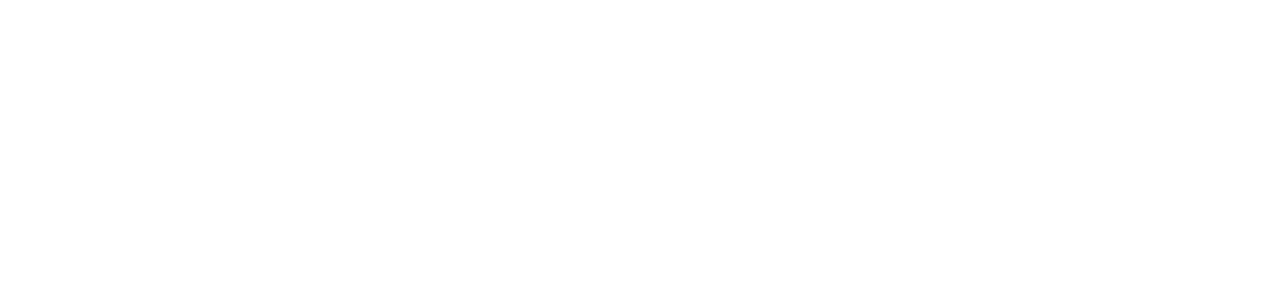
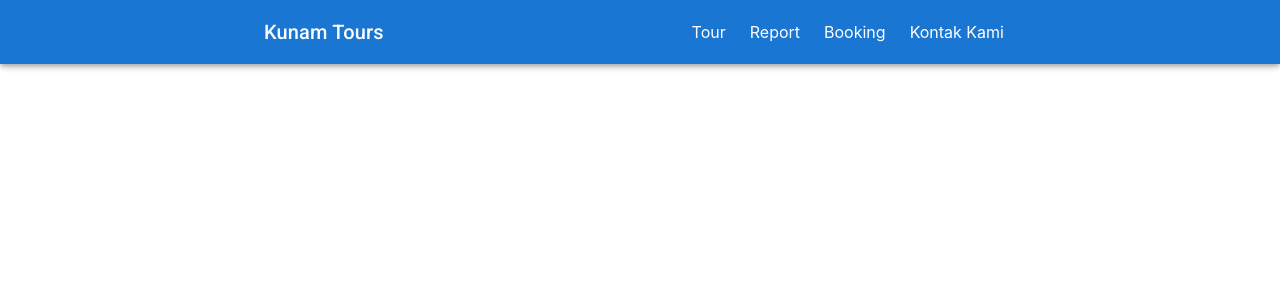
Before and after one commit to aisy/bird-travel, a React (Create React App) app: page /tour/1 in a window 1280 px wide. Shown: the top 300 px of the page. Built offline with nearby package versions, Linux system fonts and the light colour scheme.

Commit message:
chage: content

```diff
--- a/src/pages/TourDetailPage.tsx
+++ b/src/pages/TourDetailPage.tsx
@@ -1,10 +1,20 @@
+import { Container } from "@mui/material";
 import { Box } from "@mui/system";
+import DefaultLayout from "../layout/DefaultLayout";
 
+const TourDetailPage = (props: any) => {
+  const dataTourDetail = props.location.state || {};
+  // let { id } = useParams;
 
-const TourDetailPage = () => {
-  <Box>
-
-  </Box>
+  return (
+    <DefaultLayout>
+      <Box>
+        <Container>
+          {dataTourDetail.title}
+        </Container>
+      </Box>
+    </DefaultLayout>
+  );
 }
 
 export default TourDetailPage;
```
